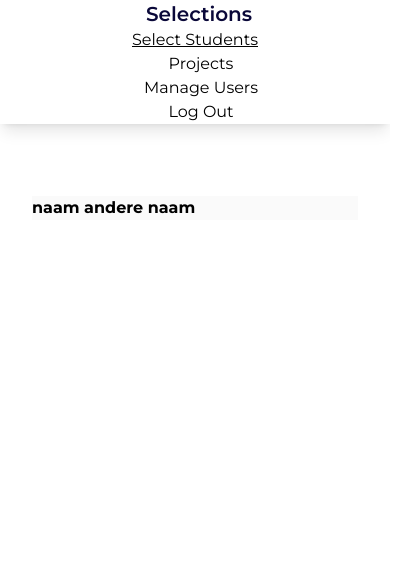
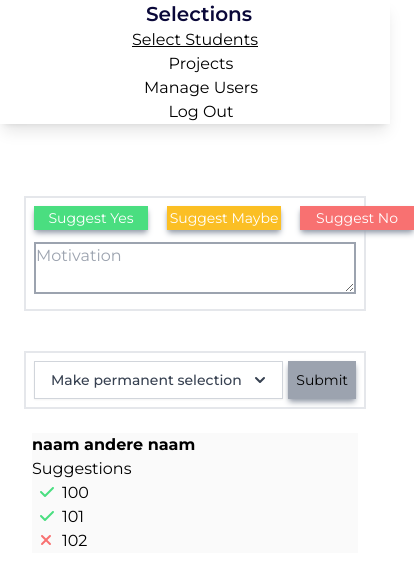
Before and after one commit to SELab-2/OSOC-1, a Next.js app in the folder frontend/: page /students in a window 390 px wide. Shown: the top 584 px of the page, 414 px wide, since content can reach past the window. Built offline with nearby package versions, Linux system fonts and the light colour scheme; some icons are missing.

Commit message:
feat: add student suggestion controls, fix mobile, fix dropdown

```diff
--- a/frontend/components/student/StudentView.tsx
+++ b/frontend/components/student/StudentView.tsx
@@ -1,3 +1,16 @@
+import { FontAwesomeIcon } from '@fortawesome/react-fontawesome';
+import {
+  faCheck,
+  faQuestion,
+  faXmark,
+} from '@fortawesome/free-solid-svg-icons';
+const check_mark = <FontAwesomeIcon icon={faCheck} />;
+const question_mark = <FontAwesomeIcon icon={faQuestion} />;
+const x_mark = <FontAwesomeIcon icon={faXmark} />;
+import { Fragment } from 'react';
+import { Menu, Transition } from '@headlessui/react';
+import { ChevronDownIcon } from '@heroicons/react/solid';
+
 export type Student = {
   id: string;
   firstName: string;
@@ -16,49 +29,198 @@ type StatusSuggestion = {
 
 // this is bad mkay
 type TallyForm = {
-    livingBelgium: boolean,
-    workTime: number, // 1-4 cba this
-    workJuly: boolean,
-    responsibilities: string,
-    birthName: string,
-    lastName: string,
+  livingBelgium: boolean;
+  workTime: number; // 1-4 cba this
+  workJuly: boolean;
+  responsibilities: string;
+  birthName: string;
+  lastName: string;
   // different name whatever
-    gender: string,
+  gender: string;
   // pronouns stuff
-    language: string,
-    englishLevel: number, // 1-5
-    phoneNumber: string,
-    email: string,
+  language: string;
+  englishLevel: number; // 1-5
+  phoneNumber: string;
+  email: string;
   // Skipping cv, portfolio, motivation
-    studies: string[],
-    diploma: string,
-    diplomaYears: string,
-    diplomaYear: string,
-    school: string,
-    role: string[],
-    bestSkill: string,
-    participated: boolean,
-    studentCoach: boolean
-}
+  studies: string[];
+  diploma: string;
+  diplomaYears: string;
+  diplomaYear: string;
+  school: string;
+  role: string[];
+  bestSkill: string;
+  participated: boolean;
+  studentCoach: boolean;
+};
 
 type StudentProp = {
   student: Student;
 };
 
+type StatusSuggestionProp = {
+  statusSuggestion: StatusSuggestion;
+};
+
+// TODO on mobile view the suggestion controls should be above the student layout
 const StudentView: React.FC<StudentProp> = ({ student }: StudentProp) => {
   return (
-        <div className="flex flex-col mx-8 bg-osoc-neutral-bg">
+    <section className={`flex flex-col-reverse justify-between xl:flex-row`}>
+      <div className="mx-8 flex flex-col bg-osoc-neutral-bg">
         <div>
-                <p className="font-bold">{student.tallyForm.birthName + " " + student.tallyForm.lastName}</p>
+          <h4 className="font-bold">
+            {student.tallyForm.birthName + ' ' + student.tallyForm.lastName}
+          </h4>
+        </div>
+        <div className="flex flex-col">
+          <h5>Suggestions</h5>
+          {student.statusSuggestions.map((statusSuggestion) => (
+            <StudentStatusSuggestion
+              key={statusSuggestion.coachId}
+              statusSuggestion={statusSuggestion}
+            />
+          ))}
+        </div>
       </div>
 
+      <div className={`mr-6 ml-6 mb-6 flex flex-col xl:mb-0 xl:ml-0`}>
+        {/* regular coach status suggestion form */}
+        <form className={`border-2 p-2`}>
+          <div className={`flex w-[380px] flex-row justify-between`}>
+            <button
+              className={`w-[30%] bg-check-green py-[2px] text-sm text-white shadow-md shadow-gray-400`}
+            >
+              Suggest Yes
+            </button>
+            <button
+              className={`w-[30%] bg-check-orange py-[2px] text-sm text-white shadow-md shadow-gray-400`}
+            >
+              Suggest Maybe
+            </button>
+            <button
+              className={`w-[30%] bg-check-red py-[2px] text-sm text-white shadow-md shadow-gray-400`}
+            >
+              Suggest No
+            </button>
           </div>
+          <textarea
+            placeholder="Motivation"
+            className="mt-3 w-full resize-y border-2 border-check-gray"
+          />
+        </form>
+
+        {/* TODO this should only be visible to admin role */}
+        {/* admin status selection form */}
+        <form className={`mt-10 flex flex-row justify-between border-2 p-2`}>
+          <Menu as="div" className="relative inline-block text-left">
+            <div>
+              <Menu.Button className="inline-flex w-full justify-center border border-gray-300 bg-white px-4 py-2 text-sm font-medium text-gray-700 shadow-sm hover:bg-gray-50">
+                Make permanent selection
+                <ChevronDownIcon
+                  className="-mr-1 ml-2 h-5 w-5"
+                  aria-hidden="true"
+                />
+              </Menu.Button>
+            </div>
+
+            <Transition
+              as={Fragment}
+              enter="transition ease-out duration-100"
+              enterFrom="transform opacity-0 scale-95"
+              enterTo="transform opacity-100 scale-100"
+              leave="transition ease-in duration-75"
+              leaveFrom="transform opacity-100 scale-100"
+              leaveTo="transform opacity-0 scale-95"
+            >
+              {/* These are the actual dropdown options */}
+              <Menu.Items className="absolute right-0 w-full origin-top-right bg-white shadow-lg ring-1 ring-black ring-opacity-5 focus:outline-none">
+                <div className="">
+                  <Menu.Item>
+                    {({ active }) => (
+                      <p
+                        className={`${
+                          active ? 'bg-gray-100 text-gray-900' : 'text-gray-700'
+                        } block px-4 py-2 text-sm`}
+                      >
+                        opt1
+                      </p>
+                    )}
+                  </Menu.Item>
+                  <Menu.Item>
+                    {({ active }) => (
+                      <p
+                        className={`${
+                          active ? 'bg-gray-100 text-gray-900' : 'text-gray-700'
+                        } block px-4 py-2 text-sm`}
+                      >
+                        opt2
+                      </p>
+                    )}
+                  </Menu.Item>
+                  <Menu.Item>
+                    {({ active }) => (
+                      <p
+                        className={`${
+                          active ? 'bg-gray-100 text-gray-900' : 'text-gray-700'
+                        } block px-4 py-2 text-sm`}
+                      >
+                        opt3
+                      </p>
+                    )}
+                  </Menu.Item>
+                  {/* Don't know what type this dropdown menu will end up being yet */}
+                  {/*<form method="POST" action="#">*/}
+                  {/*    <Menu.Item>*/}
+                  {/*        {({ active }) => (*/}
+                  {/*            <button*/}
+                  {/*                type="submit"*/}
+                  {/*                className={`${*/}
+                  {/*                    active ? 'bg-gray-100 text-gray-900' : 'text-gray-700'}*/}
+                  {/*                block px-4 py-2 text-sm`}*/}
+                  {/*            >*/}
+                  {/*                Sign out*/}
+                  {/*            </button>*/}
+                  {/*        )}*/}
+                  {/*    </Menu.Item>*/}
+                  {/*</form>*/}
+                </div>
+              </Menu.Items>
+            </Transition>
+          </Menu>
+          <button
+            className={`bg-check-gray px-2 py-[2px] text-sm shadow-md shadow-gray-400`}
+          >
+            Submit
+          </button>
+        </form>
+      </div>
+    </section>
   );
 };
 
 export default StudentView;
 
+// TODO This should get the coach name somehow
+const StudentStatusSuggestion: React.FC<StatusSuggestionProp> = ({
+  statusSuggestion,
+}: StatusSuggestionProp) => {
+  let myLabel = question_mark;
+  let myColor = 'text-check-orange';
+  if (statusSuggestion.status == 'Yes') {
+    myLabel = check_mark;
+    myColor = 'text-check-green';
+  } else if (statusSuggestion.status == 'No') {
+    myLabel = x_mark;
+    myColor = 'text-check-red';
+  }
 
+  return (
+    <div className="flex flex-row">
+      <i className={`${myColor} w-[30px] px-2`}>{myLabel}</i>
+      <p className="">{statusSuggestion.coachId}</p>
+    </div>
+  );
+};
 
 /*
 Practical Questions
--- a/frontend/components/students/StudentTile.tsx
+++ b/frontend/components/students/StudentTile.tsx
@@ -32,16 +32,16 @@ type StudentProp = {
 
 const StudentTile: React.FC<StudentProp> = ({ student }: StudentProp) => {
   let myLabel = tilde_mark;
-  let myColor = 'text-gray-400';
+  let myColor = 'text-check-gray';
   if (student.status == 'Yes') {
     myLabel = check_mark;
-    myColor = 'text-green-400';
+    myColor = 'text-check-green';
   } else if (student.status == 'No') {
     myLabel = x_mark;
-    myColor = 'text-red-400';
+    myColor = 'text-check-red';
   } else if (student.status == 'Maybe') {
     myLabel = question_mark;
-    myColor = 'text-orange-400';
+    myColor = 'text-check-orange';
   }
 
   let yes = 0;
@@ -89,9 +89,8 @@ const StudentTile: React.FC<StudentProp> = ({ student }: StudentProp) => {
               ]}
               lineWidth={25}
             />
-            {/* TODO fix this text size to not be hardcoded */}
             <i
-              className={`chart-label absolute left-1/2 top-1/2 text-[28px] ${myColor}`}
+              className={`chart-label absolute left-1/2 top-1/2 text-[16px] sm:text-[22px] md:text-[12px] lg:text-[20px] xl:text-[22px] ${myColor}`}
             >
               {myLabel}
             </i>
--- a/frontend/package.json
+++ b/frontend/package.json
@@ -13,6 +13,7 @@
     "@fortawesome/fontawesome-svg-core": "^6.1.1",
     "@fortawesome/free-solid-svg-icons": "^6.1.1",
     "@fortawesome/react-fontawesome": "^0.1.18",
+    "@headlessui/react": "^1.5.0",
     "@heroicons/react": "^1.0.6",
     "@iconify/react": "^3.2.1",
     "font-awesome": "^4.7.0",
--- a/frontend/pages/students.tsx
+++ b/frontend/pages/students.tsx
@@ -1,12 +1,9 @@
 import type { NextPage } from 'next';
 import Header from '../components/Header';
 import StudentSidebar from '../components/StudentSidebar';
-import StudentView from "../components/student/StudentView";
+import StudentView from '../components/student/StudentView';
 import { Icon } from '@iconify/react';
-import { FontAwesomeIcon } from '@fortawesome/react-fontawesome';
-import { faMagnifyingGlass } from '@fortawesome/free-solid-svg-icons';
 import { useState } from 'react';
-const magnifying_glass = <FontAwesomeIcon icon={faMagnifyingGlass} />;
 const arrow_out = <Icon icon="bi:arrow-right-circle" />;
 const arrow_in = <Icon icon="bi:arrow-left-circle" />;
 
@@ -54,9 +51,8 @@ const Students: NextPage = () => {
 
           {/* This contains the actual student info */}
           <div>
-                        <StudentView student={student}/>
+            <StudentView student={student} />
           </div>
-
         </section>
       </main>
     </div>
@@ -66,8 +62,7 @@ const Students: NextPage = () => {
 export default Students;
 
 // Temporary fake data to test with
-const student =
-    {
+const student = {
   id: '1',
   firstName: 'FNaam1',
   lastName: 'LNaam1',
@@ -94,25 +89,25 @@ const student =
     livingBelgium: true,
     workTime: 1, // 1-4 cba this
     workJuly: true,
-            responsibilities: "ik moet shit doen of niet of wel idk",
-            birthName: "naam",
-            lastName: "andere naam",
+    responsibilities: 'ik moet shit doen of niet of wel idk',
+    birthName: 'naam',
+    lastName: 'andere naam',
     // different name whatever
-            gender: "male",
+    gender: 'male',
     // pronouns stuff
-            language: "typescript of niet dan",
+    language: 'typescript of niet dan',
     englishLevel: 5, // 1-5
-            phoneNumber: "0800999999",
-            email: "paardenlover123@hotmail.be",
+    phoneNumber: '0800999999',
+    email: 'paardenlover123@hotmail.be',
     // Skipping cv, portfolio, motivation
-            studies: ["Photography", "Videography"],
-            diploma: "No diploma, I am self taught",
-            diplomaYears: "0",
-            diplomaYear: "0",
-            school: "self taught",
-            role: ["Video editor", "Photographer"],
-            bestSkill: "Marketer",
+    studies: ['Photography', 'Videography'],
+    diploma: 'No diploma, I am self taught',
+    diplomaYears: '0',
+    diplomaYear: '0',
+    school: 'self taught',
+    role: ['Video editor', 'Photographer'],
+    bestSkill: 'Marketer',
     participated: true,
-            studentCoach: true
-        }
-    }
+    studentCoach: true,
+  },
+};
--- a/frontend/tailwind.config.js
+++ b/frontend/tailwind.config.js
@@ -12,7 +12,11 @@ module.exports = {
         'osoc-red': '#F14A3B',
         'osoc-bg': '#86efac',
         'osoc-neutral-bg': '#fafafa',
-       'osoc-btn-primary': '#1DE1AE'
+        'osoc-btn-primary': '#1DE1AE',
+        'check-green': '#4ade80',
+        'check-red': '#f87171',
+        'check-orange': '#fbbf24',
+        'check-gray': '#9ca3af',
       },
     },
     fontFamily: {
```
Also changed, not shown: frontend/components/StudentSidebar.tsx (+85 -27 lines), 1 other file (tests, documents, lock files or other folders). Lines whose indentation alone changed are shown as unchanged.
